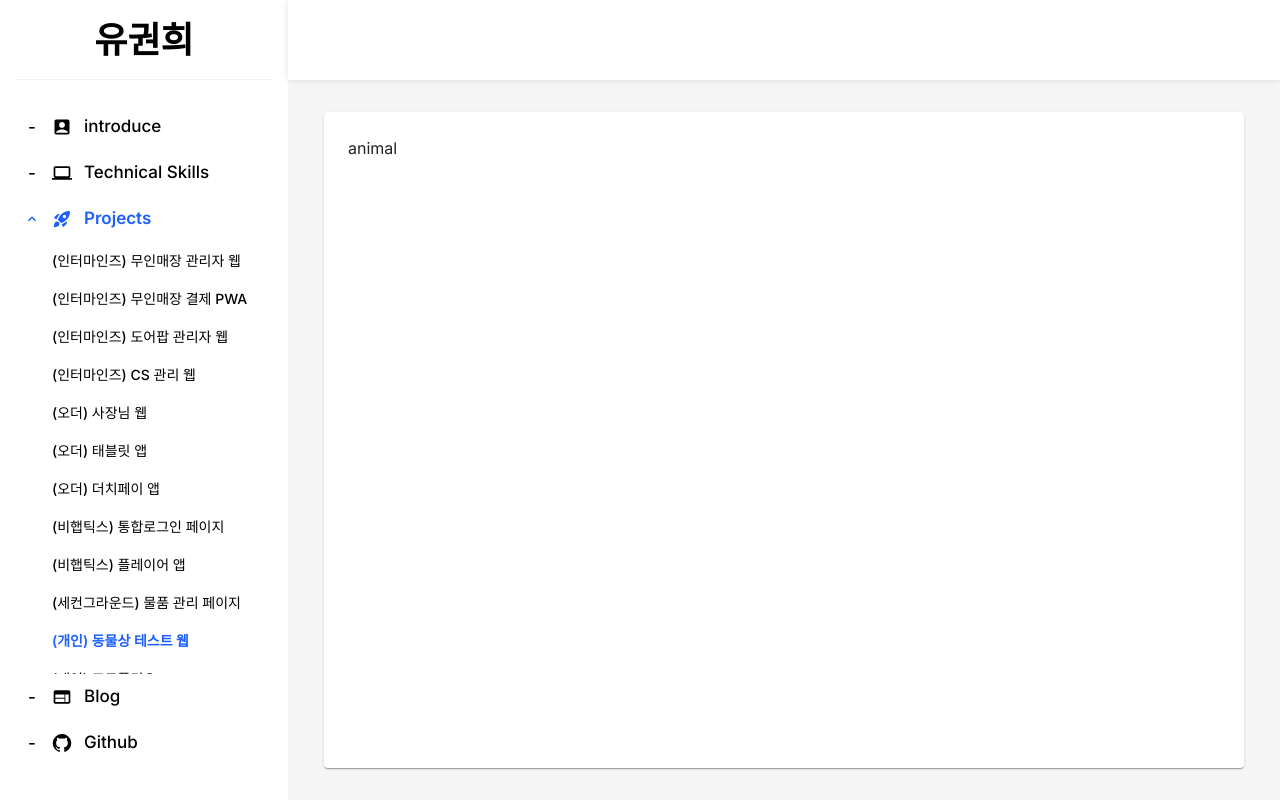
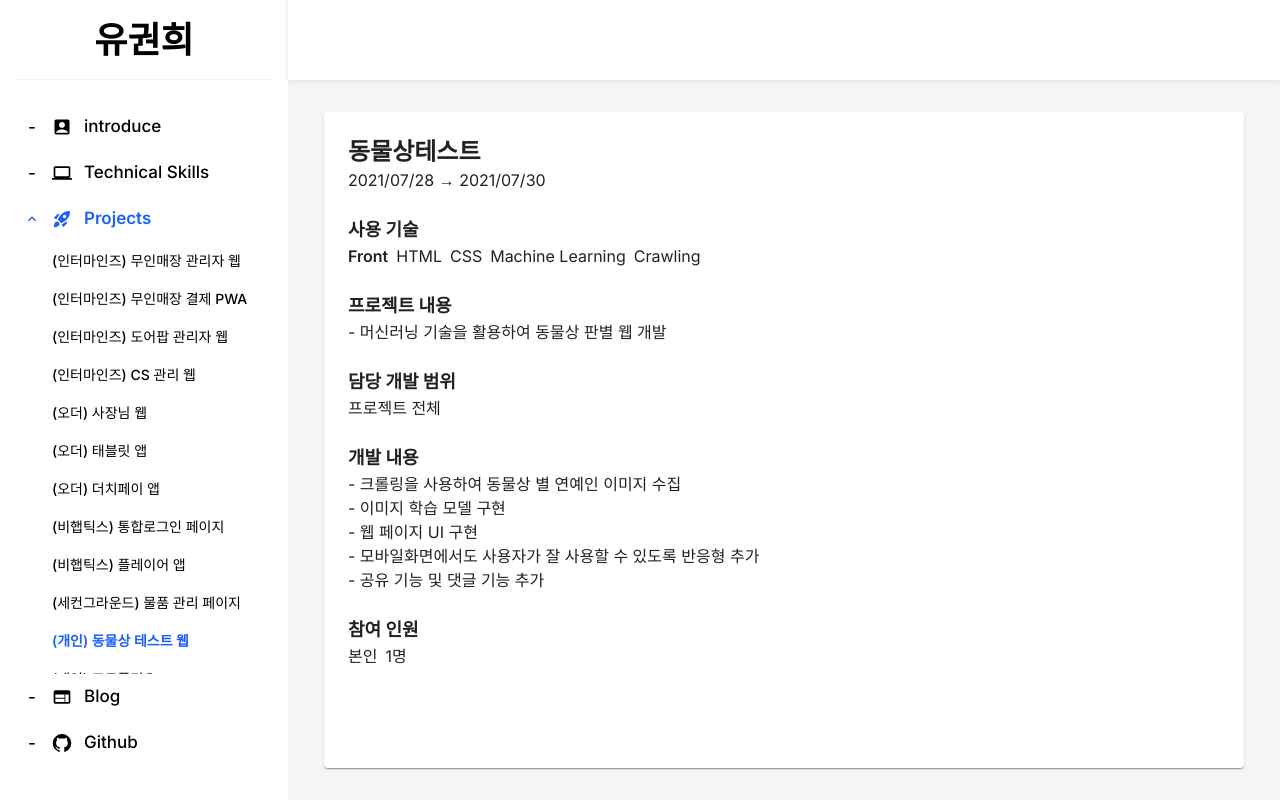
Before and after one commit to Yoogwonhui/portfolio, a Next.js app: page /projects/animal in a window 1280 px wide. Built offline with nearby package versions, Linux system fonts and the light colour scheme.

Commit message:
Feat : 프로젝트 내용 추가

```diff
--- a/app/(routes)/projects/[projectName]/page.tsx
+++ b/app/(routes)/projects/[projectName]/page.tsx
@@ -1,11 +1,81 @@
+import { projectData } from '@/app/_lib/data';
+import Link from 'next/link';
+
 export default function Page({ params }: { params: { projectName: string } }) {
 	const projectName = params.projectName;
+	const projectInfo = projectData[projectName];
+	const skills = projectInfo.skills;
+	const details = projectInfo.details;
+	const works = projectInfo.works;
+	const participants = projectInfo.participants;
+	const period = projectInfo.period;
+	const scope = projectInfo.scope;
+	const url = projectInfo.url;
 
 	return (
 		<div>
-			<div>{projectName}</div>
+			<div className="text-2xl font-semibold">{projectInfo.name}</div>
+			<div>{period}</div>
 
-			<div className="my-10"></div>
+			{skills && (
+				<>
+					<div className="font-bold text-lg mt-6">사용 기술</div>
+					{Object.entries(skills).map(([key, value], index) => (
+						<div key={index} className="flex gap-2">
+							<div className="font-semibold">{key}</div>
+							{(value as string[]).map((skill, idx) => (
+								<div key={idx}>{skill}</div>
+							))}
+						</div>
+					))}
+				</>
+			)}
+
+			{details && (
+				<>
+					<div className="font-bold text-lg mt-6">프로젝트 내용</div>
+					{details.map((detail: string[], index: number) => (
+						<div key={index}>{`- ${detail}`}</div>
+					))}
+				</>
+			)}
+
+			{scope && (
+				<>
+					<div className="font-bold text-lg mt-6">담당 개발 범위</div>
+					<div>{scope}</div>
+				</>
+			)}
+
+			{works && (
+				<>
+					<div className="font-bold text-lg mt-6">개발 내용</div>
+					{works.map((work: string[], index: number) => (
+						<div key={index}>{`- ${work}`}</div>
+					))}
+				</>
+			)}
+
+			{participants && (
+				<>
+					<div className="font-bold text-lg mt-6">참여 인원</div>
+					{Object.entries(participants).map(([key, value], index) => (
+						<div key={index} className="flex gap-2">
+							<div>{key}</div>
+							<div>{`${value}명`}</div>
+						</div>
+					))}
+				</>
+			)}
+
+			{url && (
+				<>
+					<div className="font-bold text-lg mt-6">URL</div>
+					<Link href={url} target="_blank" className="no-underline">
+						{url}
+					</Link>
+				</>
+			)}
 		</div>
 	);
 }
--- a/app/(routes)/skills/SkillList.tsx
+++ b/app/(routes)/skills/SkillList.tsx
@@ -259,6 +259,22 @@ export default function SkillList() {
 					height={40}
 					alt=""
 				/>
+
+				<Image
+					priority
+					src="https://img.shields.io/badge/AWS CodeDeploy-FF9900?style=flat-square"
+					width={200}
+					height={40}
+					alt=""
+				/>
+
+				<Image
+					priority
+					src="https://img.shields.io/badge/Github Actions-2088FF?style=flat-square&logo=githubactions&logoColor=white"
+					width={200}
+					height={40}
+					alt=""
+				/>
 			</div>
 		</div>
 	);
--- a/app/_lib/data.ts
+++ b/app/_lib/data.ts
@@ -15,20 +15,25 @@ export const introduceData = {
 	phone: '010-7209-5036',
 };
 
-export const projectData = {
+export const projectData: any = {
 	interminds_storepop: {
-		name: '(인터마인즈) 무인매장 관리자 웹',
+		name: '(인터마인즈) 신규 무인매장 관리자 웹',
 		skills: {
-			front: [
+			Front: [
 				'TypeScript',
 				'React',
 				'Nextjs',
 				'Recoil',
 				'Mui',
 				'Tailwind CSS',
+				'AWS Amplify',
+				'AWS Cognito',
 			],
-			storage: ['AWS S3'],
+			Storage: ['AWS S3'],
 		},
+		details: [
+			'무인매장 점주 및 인터마인즈 직원이 무인매장을 관리 할 수 있는 웹 개발',
+		],
 		works: [
 			'지점 등록 / 상태조회 , 진열도 등록 , 상품 등록',
 			'회원 관리 기능',
@@ -37,30 +42,299 @@ export const projectData = {
 			'매장 CCTV 영상 확인 기능',
 			'운영 및 배포',
 		],
+		participants: { 기획자: 1, 프론트엔드: 1, 백엔드: 2 },
+		period: '2023/12/28 ~ 진행중',
+		scope: '프론트엔드',
+		imgCount: 8,
 	},
 	interminds_pwa: {
 		name: '(인터마인즈) 무인매장 결제 PWA',
 		skills: {
-			front: ['Javascript', 'React', 'Recoil'],
-			storage: ['AWS S3'],
+			Front: ['Javascript', 'React', 'Recoil', 'Figma'],
+			Storage: ['AWS S3'],
 		},
 		works: [
-			'로그인 기능 ( 카카오로그인 , 자체로그인 )',
+			'로그인 및 회원가입 ( 카카오로그인 및 자체로그인 )',
 			'결제 api 연동',
 			'적립금 / 쿠폰 관리 기능',
 			'구매내역',
+			'운영 및 배포',
 		],
+		details: [
+			'결제 QR을 사용하여 무인매장 결제를 하고 적립금 및 쿠폰을 관리할 수 있는 앱 개발',
+		],
+		participants: { 기획자: 1, 프론트엔드: 1, 백엔드: 1, 디자이너: 1 },
+		scope: '프론트엔드',
+		period: '2023/11/20 ~ 2024/03/04',
+		imgCount: 11,
 	},
-	interminds_admin: { name: '(인터마인즈) 관리자웹' },
-	interminds_cs: { name: '(인터마인즈) CS 관리 웹' },
-	psdl_web: { name: '(피에스디엘) 오늘은 더치페이 사장님 웹' },
-	psdl_tablet: { name: '(피에스디엘) 오늘은 더치페이 Tablet 앱' },
-	psdl_app: { name: '(피에스디엘) 오늘은 더치페이 앱' },
-	bhaptics_login: { name: '(비햅틱스) 통합로그인 웹페이지' },
-	bhaptics_app: { name: '(비햅틱스) 비햅틱스 플레이어' },
-	secondGround: { name: '(세컨그라운드) 물품 관리 페이지' },
-	animal: { name: '동물상테스트' },
-	portfolio: { name: '포트폴리오' },
+	interminds_admin: {
+		name: '(인터마인즈) 관리자웹',
+		skills: {
+			Front: [
+				'Javascript',
+				'React',
+				'Redux',
+				'Bootstrap',
+				'AWS Amplify',
+				'AWS Cognito',
+			],
+			Back: [
+				'Node.js',
+				'Express',
+				'PM2',
+				'Github Action',
+				'AWS CodeDeploy',
+				'AWS EC2',
+				'AWS S3',
+			],
+			Storage: ['AWS S3', 'PostgreSQL', 'Redis', 'InfluxDB'],
+		},
+		works: [
+			'회원관리 - 가입 / 로그인 / 정보수정',
+			'지점 등록 , 진열도 등록 , 상품 등록',
+			'지점 상태 조회',
+			'판매 관리',
+			'환불 및 재결제',
+			'Object Detection 관련 세팅 기능',
+			'운영 및 배포',
+		],
+		details: [
+			'관리자 및 점주 관리 웹 개발',
+			'편의성 개선 (필터 세분화, 표현 다양화)',
+			'속도 개선 (가상화 렌더링)',
+		],
+		participants: { 기획자: 1, 프론트엔드: 2, 백엔드: 3 },
+		scope: '프론트엔드 및 백엔드',
+		period: '2023/02/22 ~ 2024/01/30',
+		imgCount: 3,
+		url: 'https://www.interminds-admin.com/',
+	},
+	interminds_cs: {
+		name: '(인터마인즈) CS 관리 웹',
+		skills: {
+			Front: [
+				'Javascript',
+				'React',
+				'Redux',
+				'Bootstrap',
+				'AWS Amplify',
+				'AWS Cognito',
+			],
+			Back: [
+				'Node.js',
+				'Express',
+				'PM2',
+				'Github Action',
+				'AWS CodeDeploy',
+				'AWS EC2',
+				'AWS S3',
+			],
+			Storage: ['AWS S3', 'PostgreSQL', 'Redis'],
+		},
+		works: [
+			'이슈 통계',
+			'이슈 등록 및 수정',
+			'스토어 정보 등록 및 수정',
+			'서버개발',
+			'코드 자동 배포',
+			'운영 및 배포',
+		],
+		details: ['CS 관리 웹 개발'],
+		participants: { 기획자: 1, 웹개발자: 1 },
+		scope: '프론트엔드 및 백엔드',
+		period: '2023/01/16 ~ 2023/04/19',
+		imgCount: 2,
+		url: 'https://cs.interminds-admin.com/',
+	},
+	psdl_web: {
+		name: '(피에스디엘) 오늘은 더치페이 사장님 웹',
+		skills: {
+			Front: [
+				'Javascript',
+				'React-native',
+				'Redux',
+				'Bootstrap',
+				'AWS Amplify',
+			],
+			Storage: ['AWS DynamoDB'],
+		},
+		works: [
+			'회원관리 - 가입 / 로그인 / 정보수정',
+			'가게 정보 등록 및 수정',
+			'메뉴 등록 및 수정',
+			'옵션 등록 및 수정',
+			'매출 관리 조회',
+			'반응형 추가',
+		],
+		details: ['사장님 전용 웹 사이트'],
+		participants: { 기획자: 1, 프론트엔드: 2, 백엔드: 1, 디자이너: 1 },
+		scope: '프론트엔드',
+		period: '2022/05/02 ~ 2022/08/12',
+		imgCount: 1,
+	},
+	psdl_tablet: {
+		name: '(피에스디엘) 오늘은 더치페이 Tablet 앱',
+		skills: {
+			Front: [
+				'Javascript',
+				'React-native',
+				'Redux',
+				'Bootstrap',
+				'AWS IoT Core',
+			],
+			Storage: ['AWS DynamoDB'],
+		},
+		works: [
+			'로그인',
+			'MQTT를 통해 주문 내용 접수',
+			'현재 주문 상태 제공 및 변경',
+			'가게 정보 및 매출 내역 제공',
+		],
+		details: ['주문 정보를 보여주는 테블릿 전용 앱 개발'],
+		participants: { 기획자: 1, 프론트엔드: 2, 백엔드: 1, 디자이너: 1 },
+		scope: '프론트엔드',
+		period: '2022/05/02 ~ 2022/08/12',
+		imgCount: 3,
+	},
+	psdl_app: {
+		name: '(피에스디엘) 오늘은 더치페이 앱',
+		skills: {
+			Front: [
+				'Javascript',
+				'React-native',
+				'Redux',
+				'Bootstrap',
+				'AWS IoT Core',
+			],
+			Storage: ['AWS DynamoDB'],
+		},
+		works: [
+			'회원관리 - 가입 / 로그인 / 정보수정',
+			'NFC 및 QR로 매장 정보 읽는 기능',
+			'메뉴 주문 / 옵션 선택 기능',
+			'결제 / 더치페이 (MQTT 를 통해 더치페이 다른 사용자에게 정보 전송)',
+			'결제 내역 확인',
+			'DB 구조 설계',
+		],
+		details: [
+			'매장 테이블의 NFC정보를 읽고 메뉴를 주문 및 결제, 더치페이 앱',
+		],
+		participants: { 기획자: 1, 프론트엔드: 2, 백엔드: 1, 디자이너: 1 },
+		scope: '프론트엔드',
+		period: '2022/05/02 ~ 2022/08/12',
+		imgCount: 6,
+	},
+	bhaptics_login: {
+		name: '(비햅틱스) 통합로그인 웹페이지',
+		skills: {
+			Front: [
+				'TypeScript',
+				'React',
+				'HTML',
+				'CSS',
+				'Tailwind CSS',
+				'Zeplin',
+			],
+		},
+		works: [
+			'회원관리 - 유저 타입 별 가입 / 로그인 / 정보수정',
+			'디자인안에 맞게 UI 제작 ( Zeplin을 통해 디자이너와 소통 )',
+			'모바일화면에서도 사용자가 잘 사용할 수 있도록 반응형 추가',
+		],
+		details: [
+			'기존에 두개인 웹사이트를 하나의 페이지에서 회원가입 및 로그인하여 사용할 수 있도록 웹페이지 추가',
+		],
+		participants: { 기획자: 1, 프론트엔드: 1, 디자이너: 1 },
+		scope: '프론트엔드',
+		period: '2021/10/04 ~ 2021/10/22',
+		imgCount: 3,
+		url: 'https://login.bhaptics.com/',
+	},
+	bhaptics_app: {
+		name: '(비햅틱스) 비햅틱스 플레이어',
+		skills: {
+			Front: [
+				'TypeScript',
+				'React-native',
+				'Redux',
+				'Tailwind CSS',
+				'Zeplin',
+			],
+			Back: ['Firebase'],
+			Storage: ['Firebase Realtime Database'],
+		},
+		works: [
+			'회원관리 - 유저 타입 별 가입 / 로그인 / 정보수정',
+			'테마변경 - 선택한 테마에 따라 앱 전체 색 변경',
+			'코드 리팩토링 - 코드를 깔끔하게 수정',
+			'이벤트 섹션 추가 - 이벤트 기획 및 개발',
+			'커뮤니티 섹션 추가 - 업로드 / 댓글 / 좋아요 / 신고 / 검색 기능',
+			'앱 ui개선 ( Zeplin을 통해 디자이너와 소통 )',
+		],
+		details: [
+			'비햅틱스 플레이어 ( 소리를 햅틱으로 변환시켜주는 장비 )를 조작할 수 있는 앱 유지보수',
+		],
+		participants: { 기획자: 1, 앱개발자: 3, 디자이너: 2 },
+		scope: '프론트엔드 및 백엔드',
+		period: '2021/08/16 ~ 2021/12/17',
+		imgCount: 2,
+	},
+	secondGround: {
+		name: '(세컨그라운드) 물품 관리 페이지',
+		skills: {
+			Front: ['Java', 'HTML', 'CSS'],
+			Back: ['Spring'],
+			Storage: ['H2'],
+		},
+		works: ['물품 현재 상태를 보여줌', '물품 추가 / 삭제 / 상태변경 기능'],
+		details: ['회사 관리자 계정에 한에 물품 관리 페이지 제작'],
+		participants: { 본인: 1 },
+		scope: '프론트엔드 및 백엔드',
+		period: '2021/01/04 ~ 2021/02/12',
+		imgCount: 1,
+	},
+	animal: {
+		name: '동물상테스트',
+		skills: {
+			Front: ['HTML', 'CSS', 'Machine Learning', 'Crawling'],
+		},
+		works: [
+			'크롤링을 사용하여 동물상 별 연예인 이미지 수집',
+			'이미지 학습 모델 구현',
+			'웹 페이지 UI 구현',
+			'모바일화면에서도 사용자가 잘 사용할 수 있도록 반응형 추가',
+			'공유 기능 및 댓글 기능 추가',
+		],
+		details: ['머신러닝 기술을 활용하여 동물상 판별 웹 개발'],
+		participants: { 본인: 1 },
+		scope: '프로젝트 전체',
+		period: '2021/07/28 → 2021/07/30',
+		imgCount: 2,
+	},
+	portfolio: {
+		name: '포트폴리오',
+		skills: {
+			Front: [
+				'TypeScript',
+				'React',
+				'Next.js',
+				'Tailwind CSS',
+				'Material UI',
+				'Vercel',
+			],
+		},
+
+		details: [
+			'포트폴리오 페이지 개발',
+			'간단한 자기소개, Github 및 기술블로그 소개, 기술 스택, 프로젝트 경험, 엄무 경력',
+			'Vercel을 이용하여 정적 웹사이트를 배포',
+		],
+		participants: { 본인: 1 },
+		scope: '프로젝트 전체',
+		period: '2024/03/14 ~ 진행중',
+		imgCount: 1,
+	},
 };
 
 export const workData = [
```
